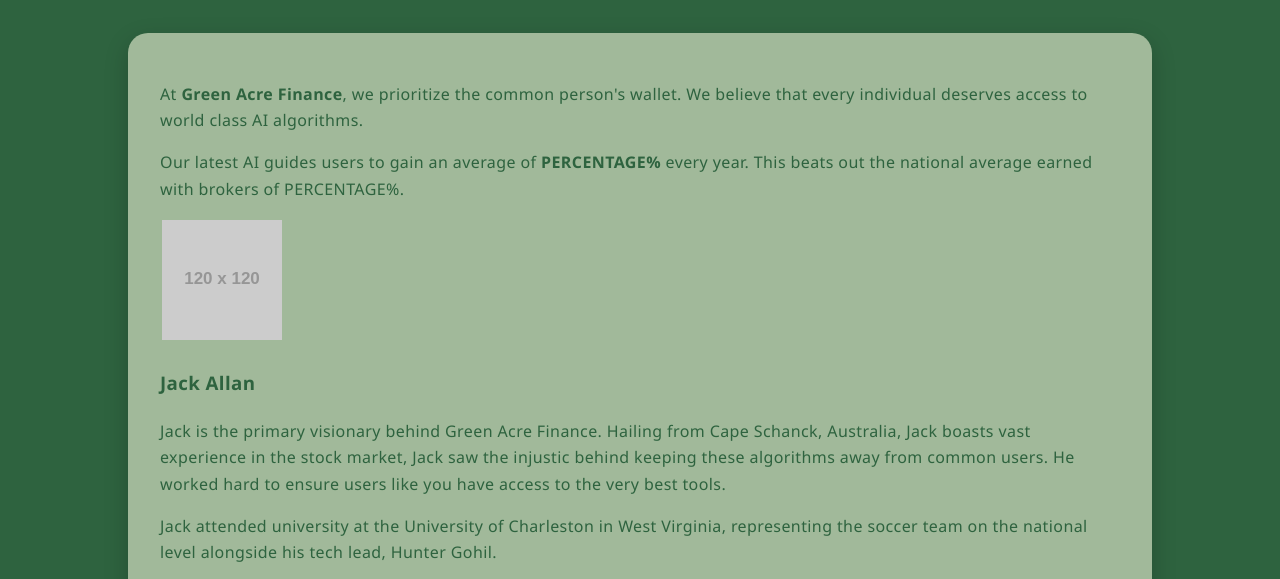
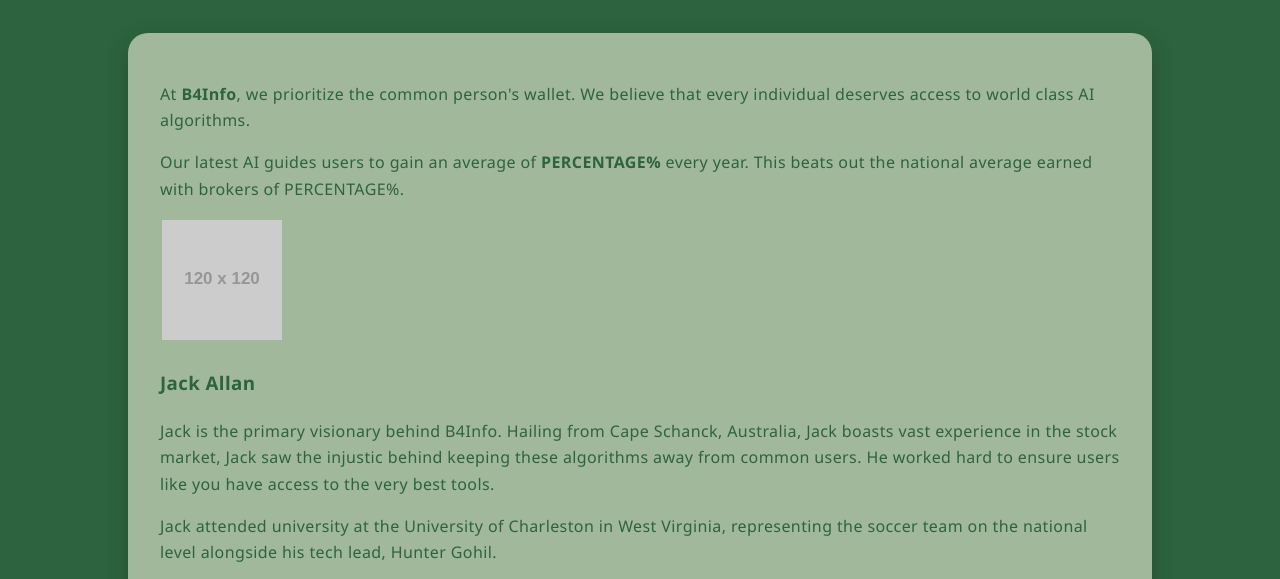
Before and after one commit to huntergohil/GreenAcreFinance, a plain HTML site: page pages/about.html in a window 1280 px wide. Shown: the part 166-745 px from the top of the page. Drawn offline with Linux system fonts and the light colour scheme; placeholder pictures from the web are drawn by us.

Commit message:
name change

```diff
--- a/pages/about.html
+++ b/pages/about.html
@@ -3,7 +3,7 @@
 <head>
   <meta charset="UTF-8" />
   <meta name="viewport" content="width=device-width, initial-scale=1.0"/>
-  <title>About Us - Green Acre Finance</title>
+  <title>About Us - B4Info</title>
   <link rel="stylesheet" href="../css/style.css" />
   <a href="account.html" class="account-link" title="Your Account">
     <img src="https://cdn-icons-png.flaticon.com/512/456/456283.png" alt="Account" class="account-icon" />
@@ -19,14 +19,14 @@
 
 
 <div class="about-section">
-  <p>At <strong>Green Acre Finance</strong>, we prioritize the common person's wallet. We believe that every individual deserves access to world class AI algorithms.</p>
+  <p>At <strong>B4Info</strong>, we prioritize the common person's wallet. We believe that every individual deserves access to world class AI algorithms.</p>
   <p>Our latest AI guides users to gain an average of <strong>PERCENTAGE%</strong> every year. This beats out the national average earned with brokers of PERCENTAGE%.</p>
 
   <div class="founder">
     <img src="https://via.placeholder.com/120x120.png?text=JA" alt="Jack Allan" />
     <div class="founder-info">
       <h3>Jack Allan</h3>
-      <p>Jack is the primary visionary behind Green Acre Finance. Hailing from Cape Schanck, Australia, Jack boasts vast experience in the stock market, Jack saw the injustic behind keeping these algorithms away from common users. He worked hard to ensure users like you have access to the very best tools.</p>
+      <p>Jack is the primary visionary behind B4Info. Hailing from Cape Schanck, Australia, Jack boasts vast experience in the stock market, Jack saw the injustic behind keeping these algorithms away from common users. He worked hard to ensure users like you have access to the very best tools.</p>
       <p>Jack attended university at the University of Charleston in West Virginia, representing the soccer team on the national level alongside his tech lead, Hunter Gohil.</p>
     </div>
   </div>
```
Also changed, not shown: index.html (+3 -2 lines).
